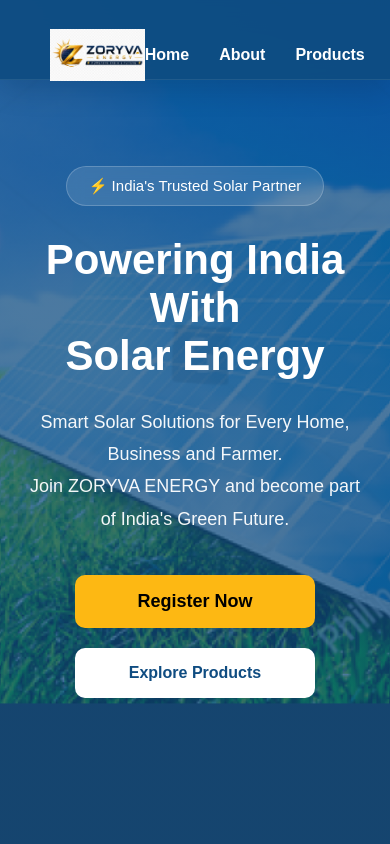
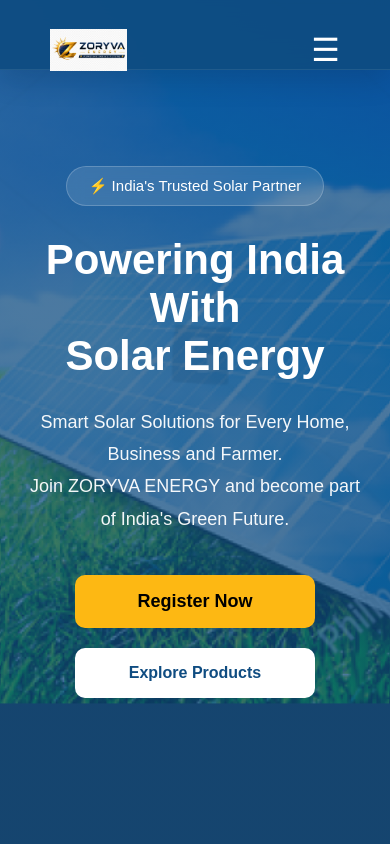
Before and after one commit to zoryvaenergy/zoryva-energy-react, a React (Vite) app: page / in a window 390 px wide. Shown: the top 844 px of the page. Built offline with nearby package versions, Linux system fonts and the light colour scheme.

Commit message:
Responsive mobile header

```diff
--- a/src/styles/header.css
+++ b/src/styles/header.css
@@ -214,3 +214,91 @@
     cursor:pointer;
 
 }
+/* ==========================================
+        MOBILE RESPONSIVE HEADER
+========================================== */
+
+@media (max-width: 768px){
+
+.header{
+    height:70px;
+}
+
+.header-container{
+    height:70px;
+}
+
+.logo-image{
+    height:42px;
+}
+
+.menu-icon{
+    display:block;
+    font-size:32px;
+    z-index:1001;
+}
+
+/* Mobile Menu */
+
+.nav{
+
+    position:fixed;
+
+    top:70px;
+
+    right:-100%;
+
+    width:280px;
+
+    height:calc(100vh - 70px);
+
+    background:#0F4C81;
+
+    display:flex;
+
+    flex-direction:column;
+
+    align-items:flex-start;
+
+    gap:22px;
+
+    padding:30px;
+
+    transition:.35s ease;
+
+    box-shadow:-10px 0 25px rgba(0,0,0,.2);
+
+}
+
+/* Open Menu */
+
+.nav.active{
+
+    right:0;
+
+}
+
+/* Menu Links */
+
+.nav a{
+
+    width:100%;
+
+    font-size:18px;
+
+    padding:8px 0;
+
+}
+
+/* Buttons */
+
+.login-btn,
+.register-btn-nav{
+
+    width:100%;
+
+    text-align:center;
+
+}
+
+}
```
